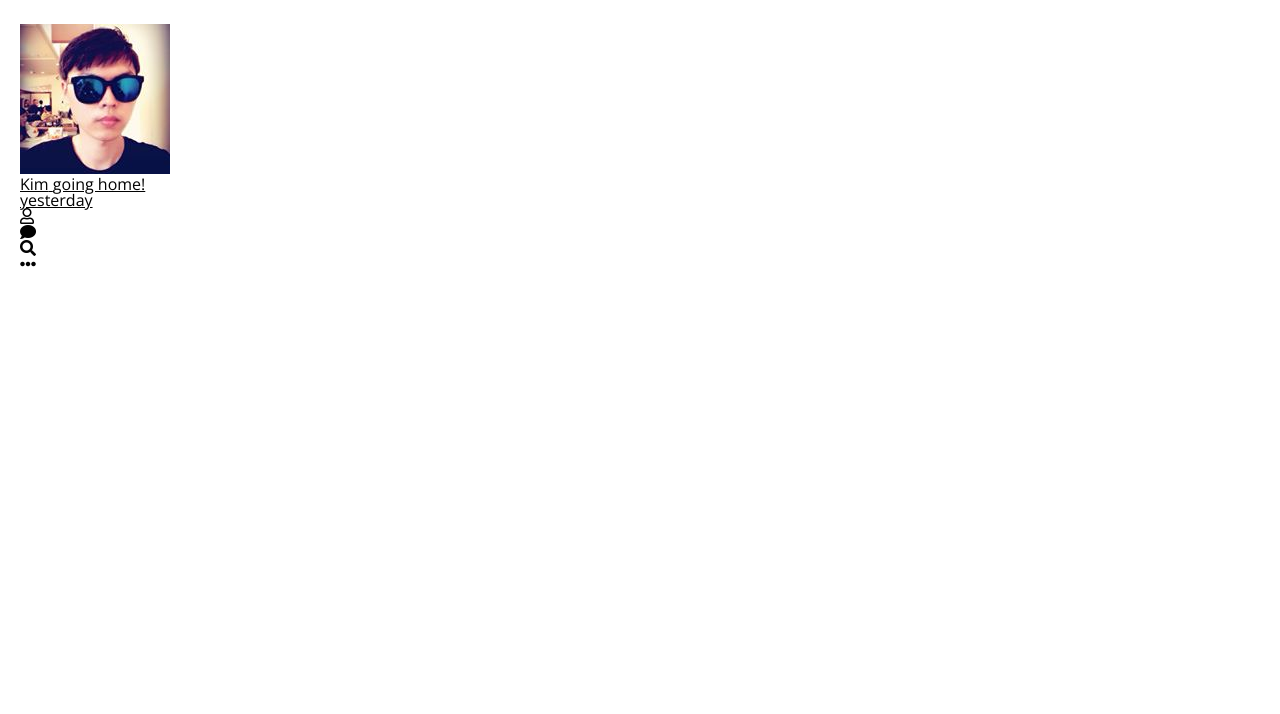
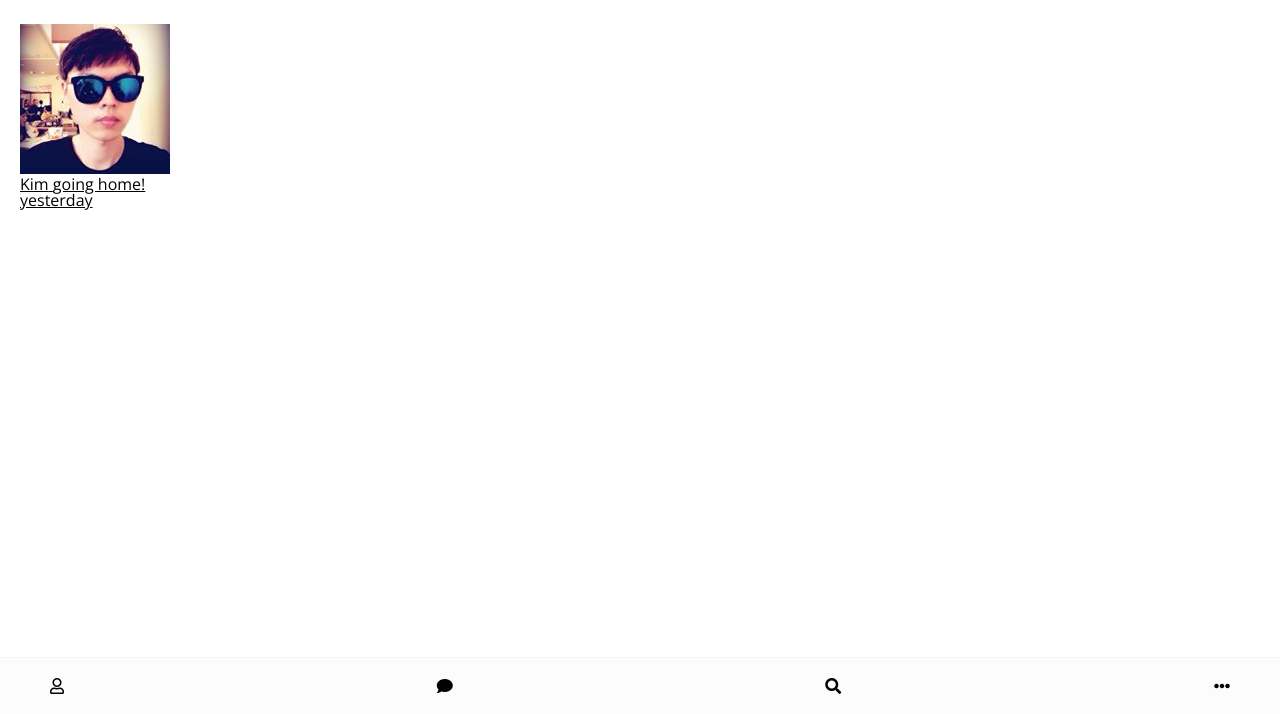
Before and after one commit to funetes/cocoaTalk, a plain HTML site: page index.html in a window 1280 px wide. Shown: the part 86-800 px from the top of the page. Drawn offline with nearby package versions, Linux system fonts and the light colour scheme.

Commit message:
add nav-bar.css

```diff
--- /dev/null
+++ b/css/nav-bar.css
@@ -0,0 +1,14 @@
+.nav{
+  background-color: #fcfcfc;
+  position: absolute;
+  width: 100%;
+  bottom: 0px;
+  left: 0px;
+  padding: 20px 50px;
+  border-top: 1px solid #f7f7f7;
+}
+
+.nav .nav__list{
+  display: flex;
+  justify-content: space-between;
+}
--- a/css/styles.css
+++ b/css/styles.css
@@ -2,6 +2,10 @@
 @import "./reset.css";
 @import "./status-bar.css";
 @import "./header.css";
+@import "./nav-bar.css";
+*{
+  box-sizing: border-box;
+}
 body{
   background-color: white;
   padding: 10px 20px;
```
